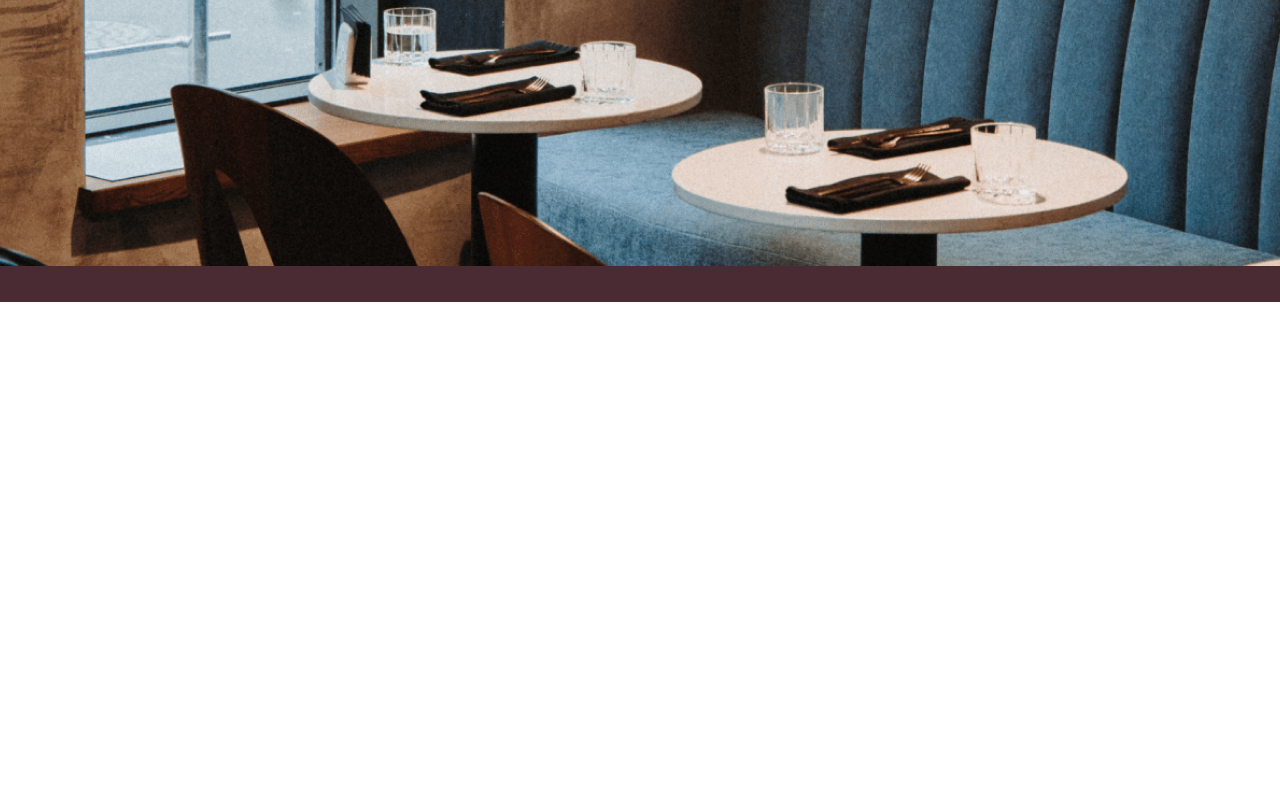
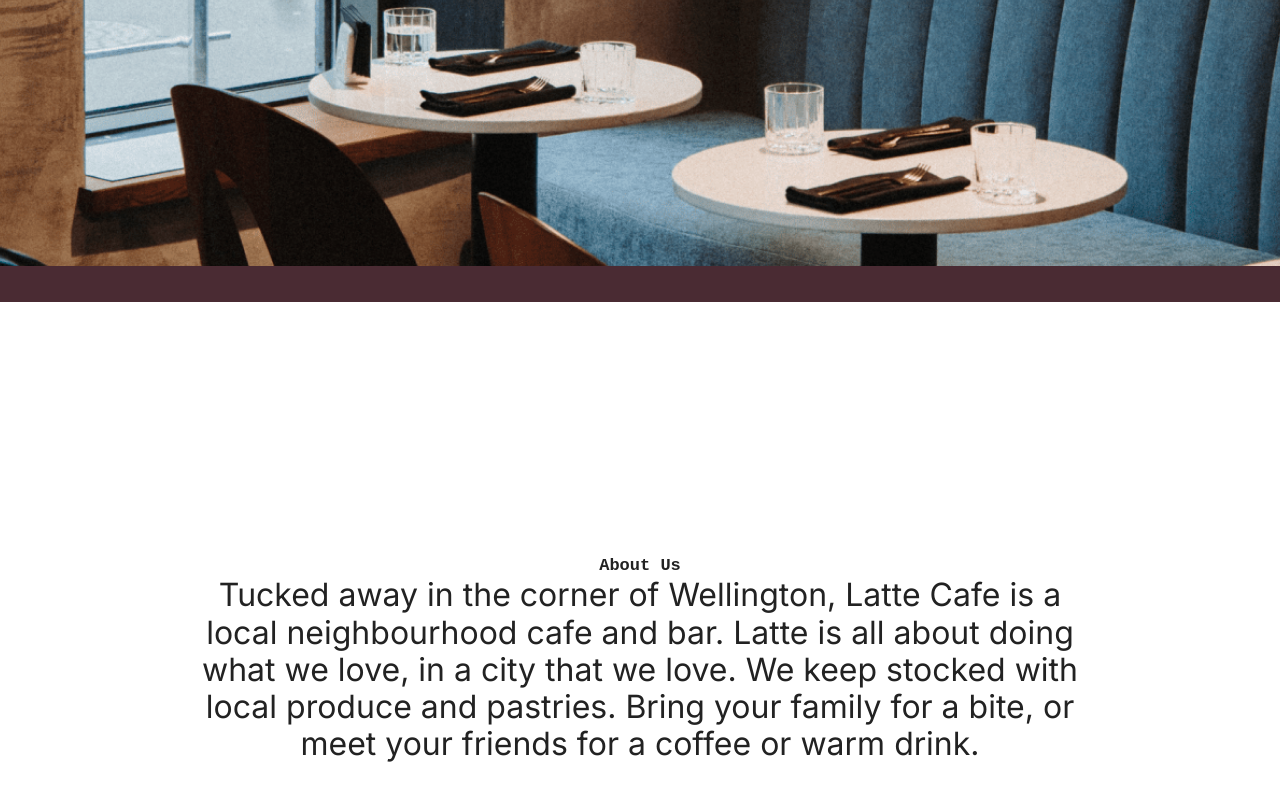
Before and after one commit to DEZester/latte-cafe, a website: page index.html in a window 1280 px wide. Shown: the part 498-1298 px from the top of the page. Before the commit the page ends 800 px from the top, so only its background shows below. Drawn offline with nearby package versions, Linux system fonts and the light colour scheme; a web font is replaced by a local one.

Commit message:
section about

```diff
--- a/index.html
+++ b/index.html
@@ -53,5 +53,16 @@
         <img src="./img/mainImg.png" alt="main-page" class="main-img" />
       </div>
     </section>
+    <section class="about">
+      <div class="about-container">
+        <h4 class="about-title">About Us</h4>
+        <div class="about-text">
+          Tucked away in the corner of Wellington, Latte Cafe is a local neighbourhood cafe and bar.
+          Latte is all about doing what we love, in a city that we love. We keep stocked with local
+          produce and pastries. Bring your family for a bite, or meet your friends for a coffee or
+          warm drink.
+        </div>
+      </div>
+    </section>
   </body>
 </html>
--- /dev/null
+++ b/styles/about/about.scss
@@ -0,0 +1,28 @@
+.about {
+  display: flex;
+  justify-content: center;
+  align-items: center;
+  height: 713px;
+  width: 1440px;
+}
+.about-container {
+  display: flex;
+  flex-direction: column;
+  justify-content: center;
+  align-items: center;
+  height: 273px;
+  width: 900px;
+}
+.about-title {
+  font-family: $azeretMono;
+  font-weight: bold;
+  font-size: 17px;
+  line-height: 21.6px;
+  color: #222222;
+}
+.about-text {
+  font-size: 32px;
+  line-height: 116%;
+  text-align: center;
+  color: #222222;
+}
--- a/styles/main.scss
+++ b/styles/main.scss
@@ -1,6 +1,6 @@
 @import './variables.scss';
 @import './main-page/main-page.scss';
-
+@import './about/about.scss';
 * {
   box-sizing: border-box;
   margin: 0;
@@ -9,7 +9,9 @@
 }
 body {
   display: flex;
+  flex-direction: column;
   justify-content: center;
-  width: 100vw;
-  height: 100vh;
+  align-items: center;
+  width: 100%;
+  height: 100%;
 }
```
Also changed, not shown: styles/styles.css, 1 other file.
